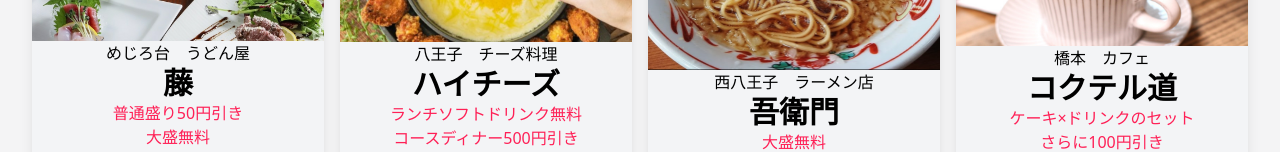
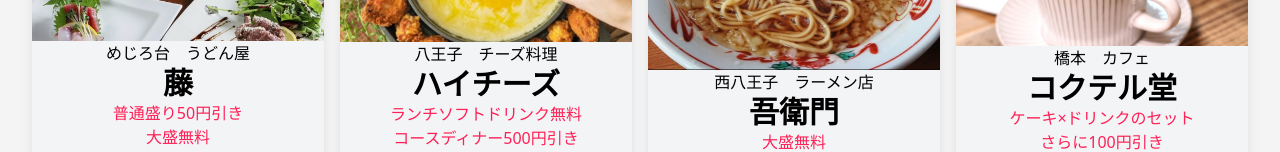
Before and after one commit to tommy10092525/tamap-with-gsap, a Next.js app: page /discount in a window 1280 px wide. Shown: the part 218-370 px from the top of the page. Built offline with nearby package versions, Linux system fonts and the light colour scheme.

Commit message:
Fix typo in Kokuterudou cafe name on discount page

```diff
--- a/src/app/discount/page.tsx
+++ b/src/app/discount/page.tsx
@@ -44,7 +44,7 @@ const page = () => {
           <Image src={kokuterudoImage} alt="コクテル堂の画像" width={500} height={500} className='mx-auto rounded-t-lg' />
           <div className='text-center'>
             <p className='text-md'>橋本　カフェ</p>
-            <p className='text-3xl font-bold'>コクテル道</p>
+            <p className='text-3xl font-bold'>コクテル堂</p>
             <p className='text-rose-500'>ケーキ×ドリンクのセット<br />さらに100円引き</p>
           </div>
         </Link>
```
